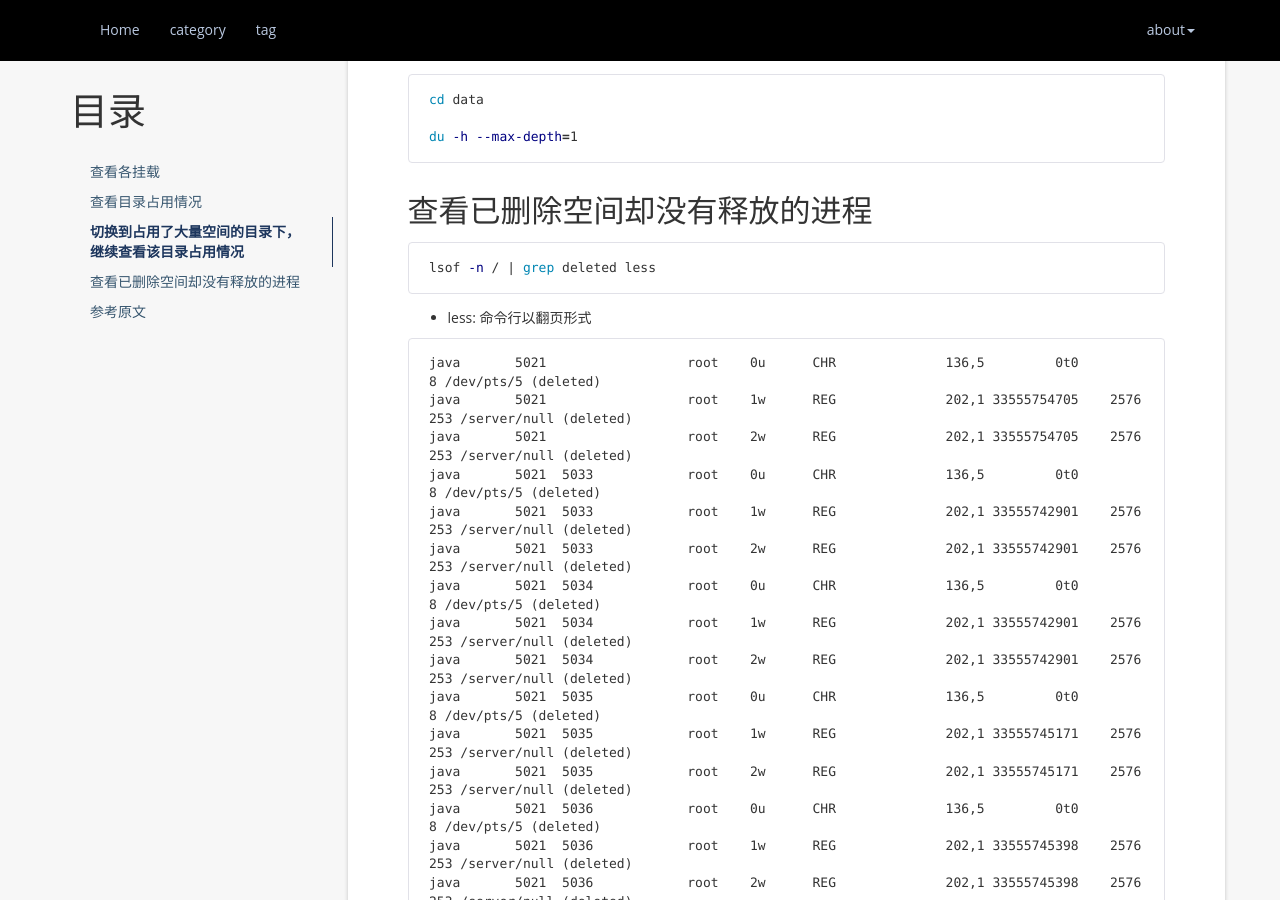
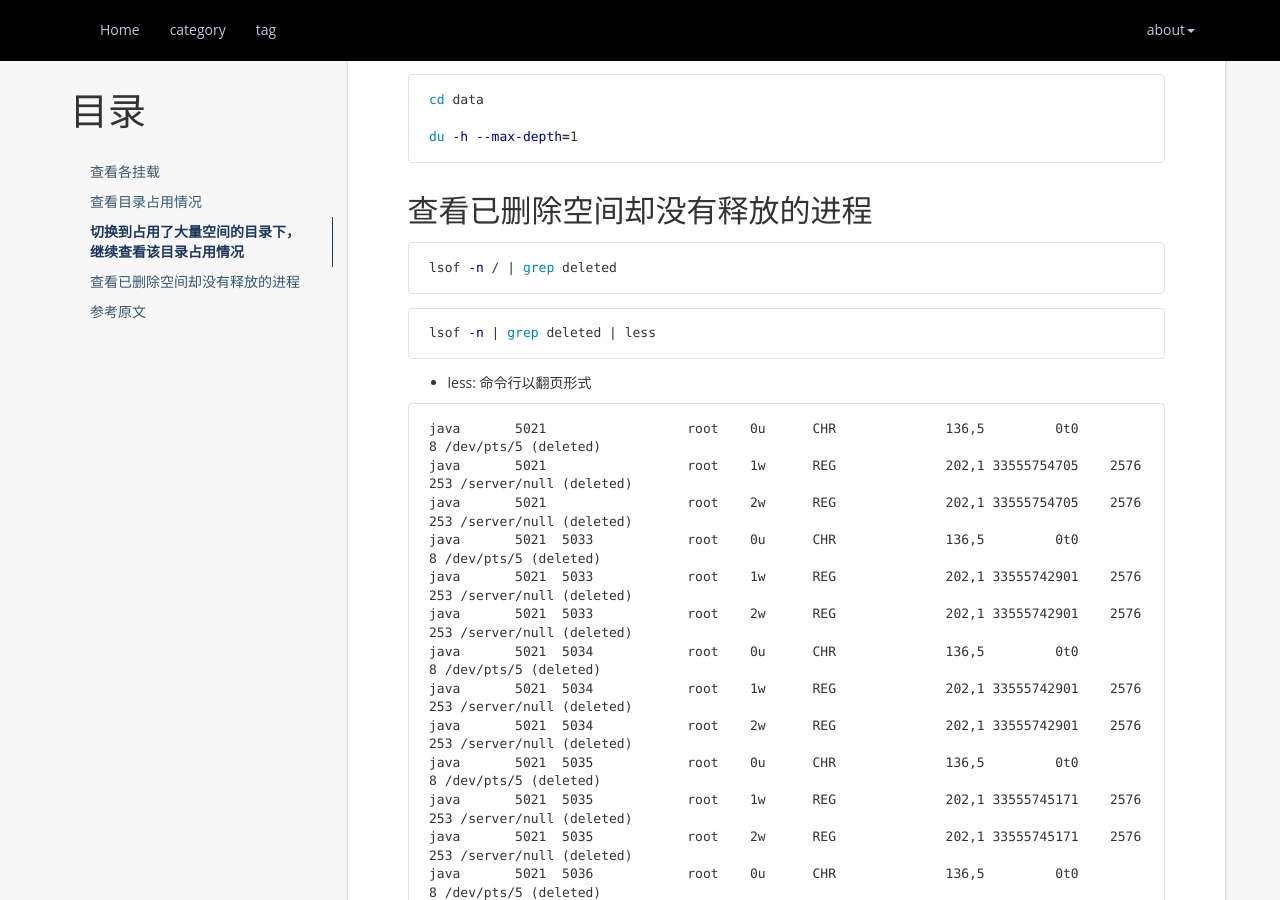
Before and after one commit to atgtahub/atgtahub.github.io, a Jekyll site: the page built from _posts/server/2022-11-10-server-disk-is-full-troubleshooting.md, in a window 1280 px wide and 900 px high, scrolled down 2008 px. Built offline with Jekyll 4.4.1, drawn with Linux system fonts in a browser that asks for light colours; a script that is not in the unit is left out; comment, search, counter and statistics services are not loaded.

Commit message:
refactor(posts): 2022-11-10-server-disk-is-full-troubleshooting.md

````diff
--- a/_posts/server/2022-11-10-server-disk-is-full-troubleshooting.md
+++ b/_posts/server/2022-11-10-server-disk-is-full-troubleshooting.md
@@ -101,7 +101,11 @@ du -h --max-depth=1
 ## 查看已删除空间却没有释放的进程
 
 ```sh
-lsof -n / | grep deleted less
+lsof -n / | grep deleted
+```
+
+```sh
+lsof -n | grep deleted | less
 ```
 
 - less: 命令行以翻页形式
````
